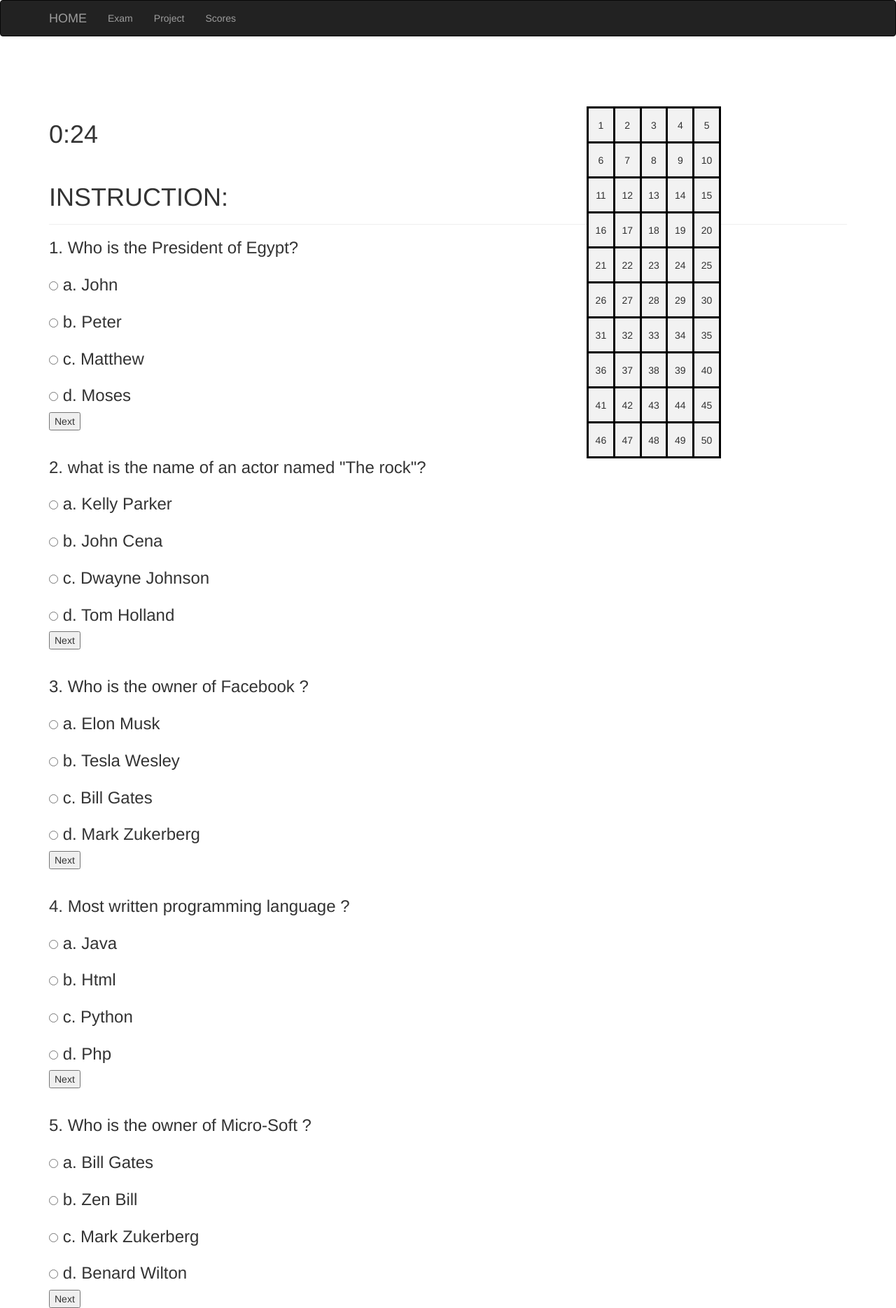
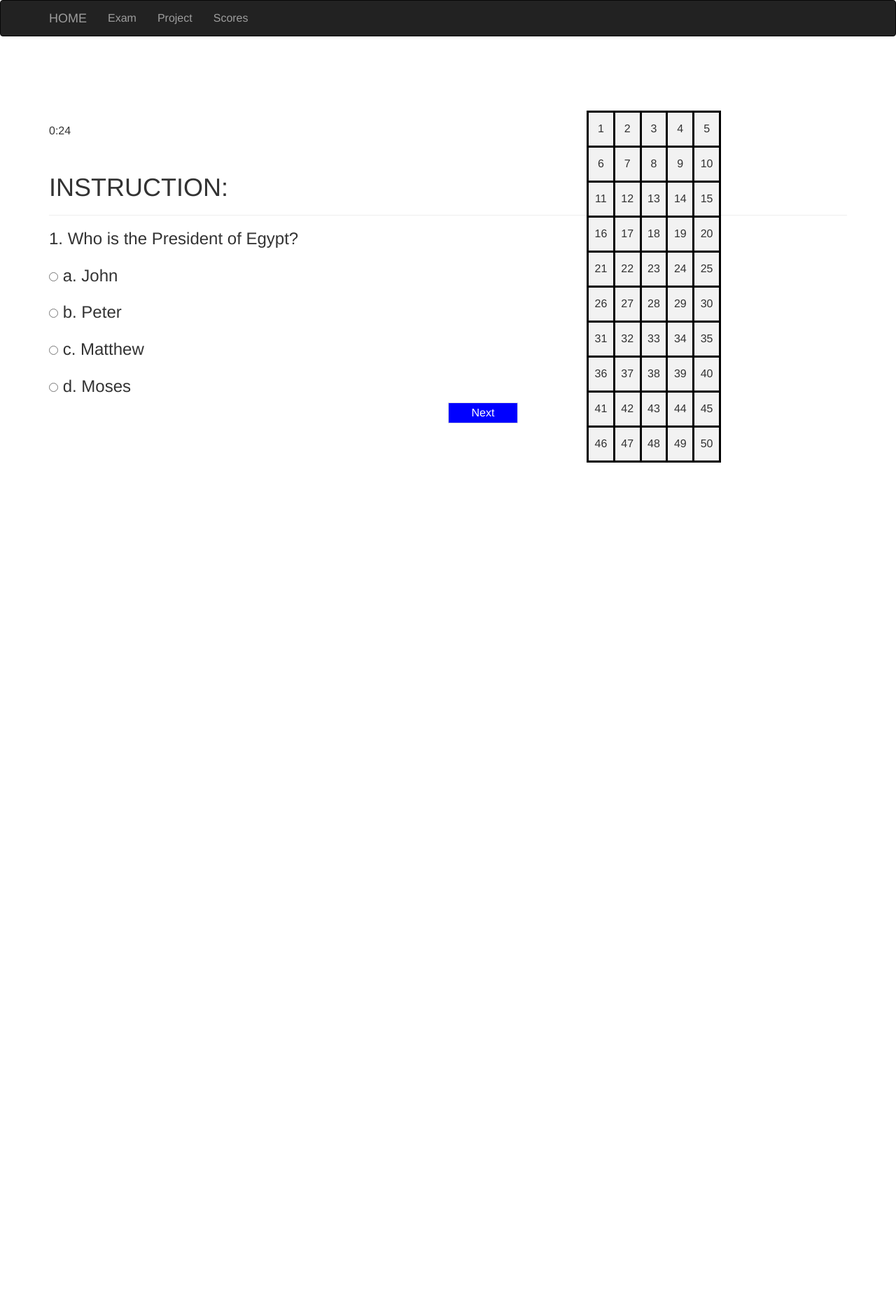
Before and after one commit to Muhad99/Timer, a Flask app: page /login/index in a window 1280 px wide. Shown: the whole page at 70% size. After the commit the page ends 661 px from the top, so only its background shows below. Run offline with Flask 3, Linux system fonts and the light colour scheme; the visitor is signed in with stand-in values (Sample User, id 1); some libraries are stand-ins or nearby versions.

Commit message:
base update

```diff
--- a/templates/base.html
+++ b/templates/base.html
@@ -4,6 +4,7 @@
 <head>
     <meta charset="UTF-8">
     <meta name="viewport" content="width=device-width, initial-scale=1.0">
+    <link rel="stylesheet" href="/static/style.css">
     <title>Document</title>
 </head>
 
@@ -50,12 +51,14 @@
                     width: 15%;
                     height: 50px;
                 }
-                td{
+
+                td {
                     text-align: center;
                     background-color: #f2f2f2;
 
                 }
-                tr{
+
+                tr {
                     border-color: #f2f2f2;
                 }
             </style>
@@ -159,7 +162,7 @@
             <h1>INSTRUCTION:</h1>
         </div>
         <div class="page_content">
-            <div id="question1">
+            <section class="question1" id="question1">
                 <h3>1. Who is the President of Egypt?<br><br>
                     <input type="radio" name="JohnPeterMatthewMoses" value=""> a. John
                     <br><br>
@@ -169,10 +172,23 @@
                     <br><br>
                     <input type="radio" name="JohnPeterMatthewMoses" value=""> d. Moses
                 </h3>
-                <button type="button" id="next">Next</button>
-            </div>
+                <button type="button" id="next" href="#question2">Next</button>
+            </section>
             <br>
-            <div id="question2">
+
+            <style>
+                #next {
+                    background-color: blue;
+                    color: white;
+                    margin-left: 50%;
+                    width: 100px;
+                    height: 30px;
+                    border: 1px solid #dee0e4;
+                    margin-bottom: 20px;
+                    padding: 0 15px;
+                }
+            </style>
+            <!-- <section class="question2" id="question2">
                 <h3>2. what is the name of an actor named "The rock"?<br><br>
                     <input type="radio" name="KellyParkerJohnCenaDwayneJohnsonTomHolland" value="">
                     a. Kelly Parker
@@ -187,10 +203,10 @@
                     d. Tom Holland
                 </h3>
                 <button type="button" id="next">Next</button>
-            </div>
+            </section>
 
             <br>
-            <div id="question3">
+            <section class="question3" id="question3">
                 <h3>3. Who is the owner of Facebook ?<br><br>
                     <input type="radio" name="ElonMuskTeslaWesleyBillGatesMarkZukerberg" value="">
                     a. Elon Musk
@@ -205,9 +221,9 @@
                     d. Mark Zukerberg
                 </h3>
                 <button type="button" id="next">Next</button>
-            </div>
+            </section>
             <br>
-            <div id="question4">
+            <section class="question4" id="question4">
                 <h3>4. Most written programming language ?<br><br>
                     <input type="radio" name="JavaHtmlPythonPhp" value="">
                     a. Java
@@ -222,9 +238,9 @@
                     d. Php
                 </h3>
                 <button type="button" id="next">Next</button>
-            </div>
+            </section>
             <br>
-            <div id="question5">
+            <section class="question5" id="question5">
                 <h3>5. Who is the owner of Micro-Soft ?<br><br>
                     <input type="radio" name="BillGatesZenBillMarkZukerber" value="">
                     a. Bill Gates
@@ -239,7 +255,7 @@
                     d. Benard Wilton
                 </h3>
                 <button type="button" id="next">Next</button>
-            </div>
+            </section> -->
         </div>
     </div>
     {% endblock %}
```
